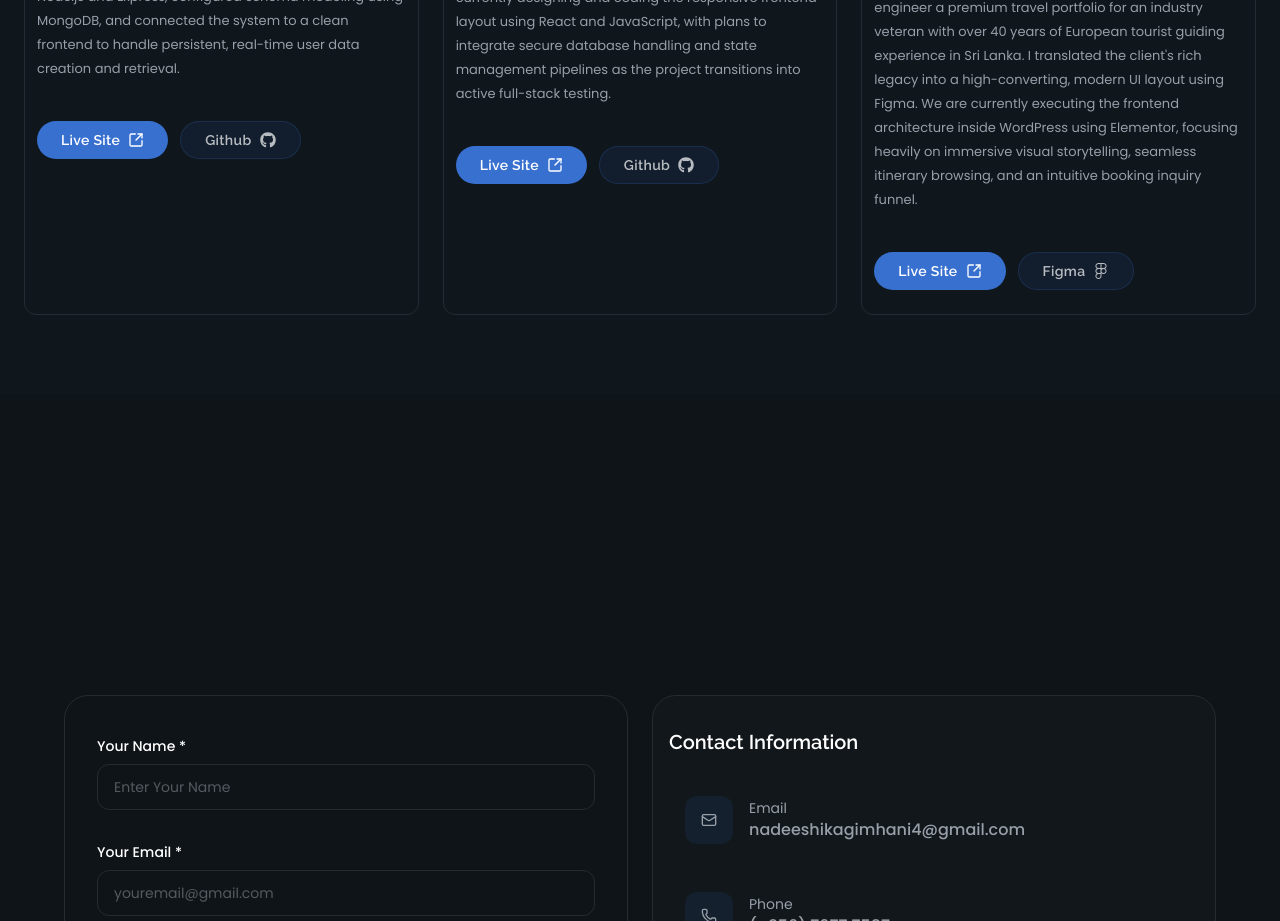
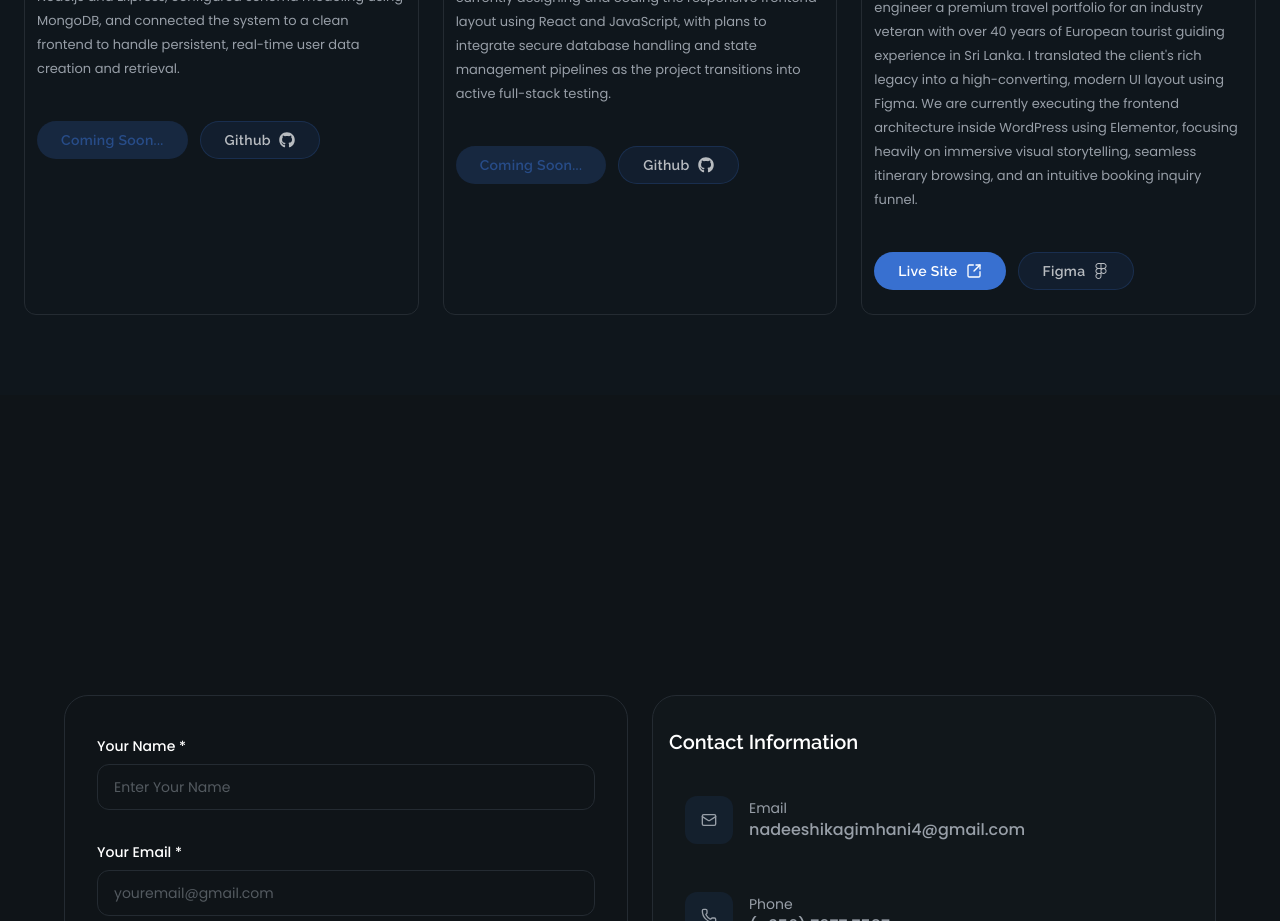
Before and after one commit to nadeeshikagimhani/nadeeshika-gimhani-portfolio, a React (Vite) app: page / in a window 1280 px wide. Shown: the part 5600-6521 px from the top of the page. Built offline with nearby package versions, Linux system fonts and the light colour scheme.

Commit message:
Edited projects file

```diff
--- a/src/components/Projects.jsx
+++ b/src/components/Projects.jsx
@@ -54,7 +54,7 @@ const Projects = ({ darkMode }) => {
       subTitle: "A foundational MERN stack CRUD application built to master backend logic and database architectures.",
       tags: ["MERN Stack","Node.js","Express.js","MongoDB", "REST APIs","Backend Learnin"],
       description: "My introductory project into full-stack JavaScript development, built explicitly to understand server-side operations. I engineered RESTful API endpoints using Node.js and Express, configured schema modeling using MongoDB, and connected the system to a clean frontend to handle persistent, real-time user data creation and retrieval.",
-      liveSite: "#",
+      liveSite: "",
       secondaryLink: {
         text: "Github",
         url: "https://www.figma.com/design/NXzjLKa7N9UvxTJVJ5MZsk/Solution-Master?node-id=0-1&t=kc80PzjhwlYq3kpq-1",
@@ -68,10 +68,10 @@ const Projects = ({ darkMode }) => {
       subTitle: "An active, full-stack E-commerce web application currently under development using the MERN ecosystem.",
       tags: ["MERN Stack", "JavaScript (ES6+)", "React.js", "E-commerce","Backend Learnin"],
       description: "An ongoing personal project designed to simulate a modern, component-driven online marketplace. I am currently designing and coding the responsive frontend layout using React and JavaScript, with plans to integrate secure database handling and state management pipelines as the project transitions into active full-stack testing.",
-      liveSite: "#",
+      liveSite: "",
       secondaryLink: {
         text: "Github",
-        url: "#",
+        url: "https://github.com/nadeeshikagimhani/handmade-haven.git",
         type: "github"
       }
     },
@@ -169,11 +169,24 @@ const Projects = ({ darkMode }) => {
 
                 <div className='flex gap-3 mt-6'>
                   <a
-                  className='bg-dark-secondary text-white font-raleway font-semibold tracking-wide text-sm py-2 px-6 rounded-full flex items-center justify-center gap-2 hover:bg-[#2E64C0] hover:shadow-[0_8px_25px_rgba(56,112,208,0.3)] hover:scale-105 transition-all duration-500'
-                  href={item.liveSite}
-                  target='_blank'>
-                    Live Site
-                    <SquareArrowOutUpRight className='h-4 w-4'/>
+                    className={`font-raleway font-semibold tracking-wide text-sm py-2 px-6 rounded-full flex items-center justify-center gap-2 transition-all duration-500
+                      ${
+                        item.liveSite
+                          ? "bg-dark-secondary text-white hover:bg-[#2E64C0] hover:shadow-[0_8px_25px_rgba(56,112,208,0.3)] hover:scale-105"
+                          : "bg-dark-secondary/20 text-dark-secondary/50 cursor-not-allowed"
+                      }`}
+                    href={item.liveSite || undefined}
+                    target={item.liveSite ? "_blank" : undefined}
+                    onClick={(e) => !item.liveSite && e.preventDefault()}
+                  >
+                    {item.liveSite ? (
+                      <>
+                        Live Site
+                        <SquareArrowOutUpRight className="h-4 w-4" />
+                      </>
+                    ) : (
+                      "Coming Soon..."
+                    )}
                   </a>
 
                   {item.secondaryLink && (
```
